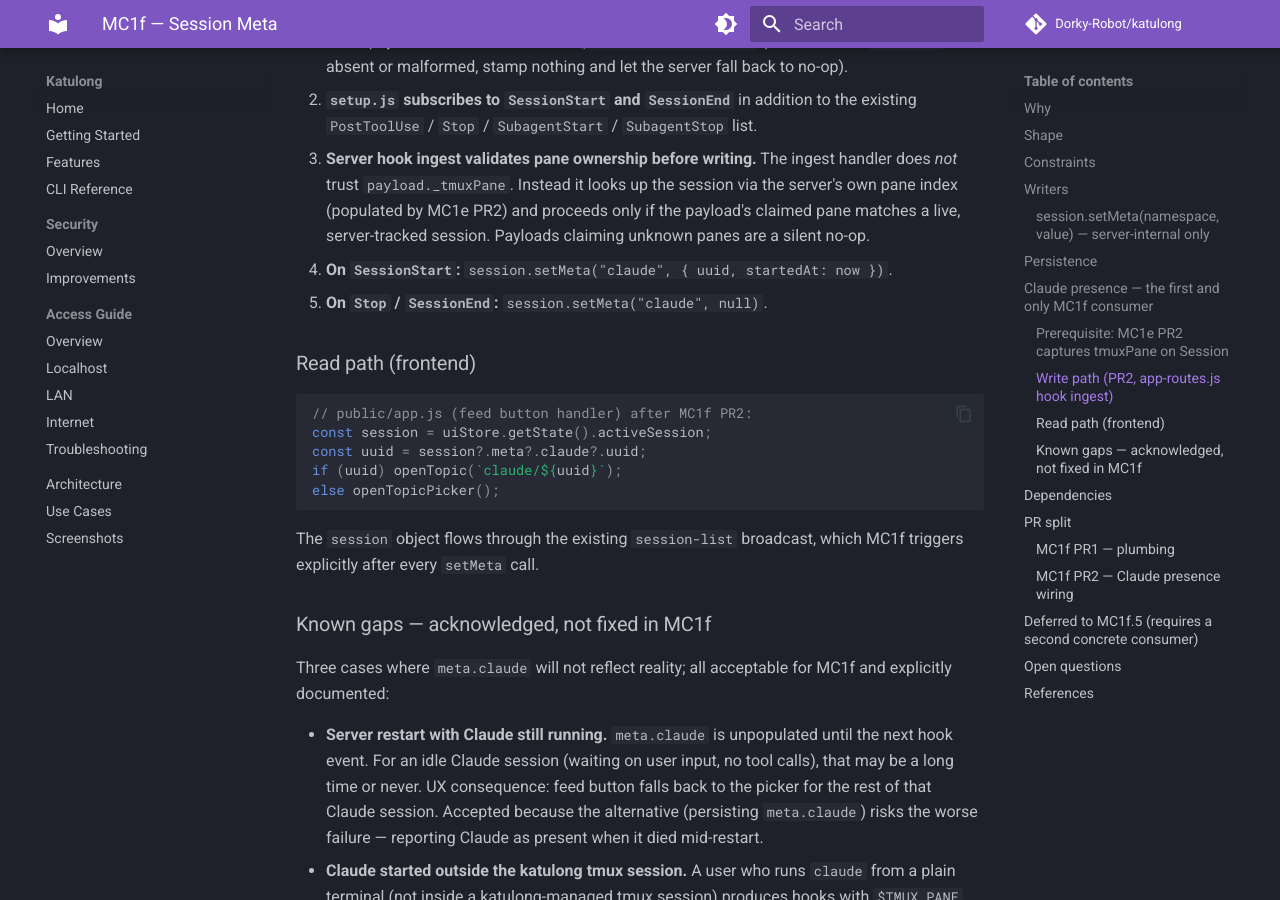
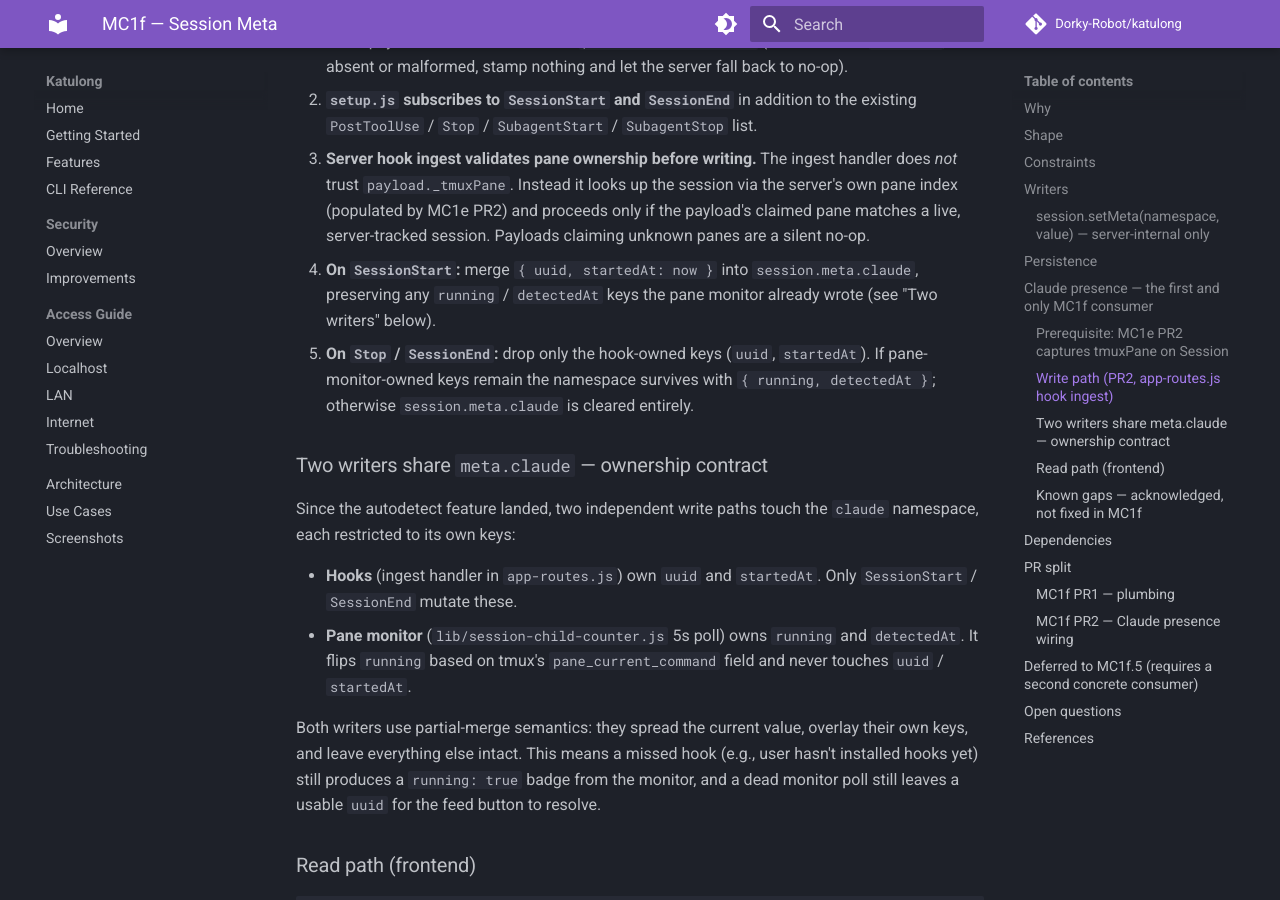
Before and after one commit to Dorky-Robot/katulong, an MkDocs documentation site: the page built from docs/session-meta.md, in a window 1280 px wide and 900 px high, scrolled down 3213 px. Built offline with MkDocs 1.6.1 and Material for MkDocs 9.7.7, drawn with Linux system fonts in a browser that asks for light colours; comment, search, counter and statistics services are not loaded.

Commit message:
address PR #604 review findings
- Atomic write in claude-hooks.js (temp + rename) to match
  CLAUDE.md's "auth-adjacent state writes must be atomic" rule;
  prevents two concurrent install clicks from truncating each
  other and silently dropping the user's other Claude hooks.
- Drain request body on POST /api/claude-hooks/install via
  readBody(req, 256). The route takes no body, but without the
  drain an authenticated attacker could buffer up to the OS TCP
  window. Matches every other mutating route's pattern.
- Strip absolute settingsPath from both /api/claude-hooks/*
  responses before they leave the server. Consistent with the
  publicMeta filter that already strips transcriptPath — the
  client only needs the boolean fields, not the host home dir.
- Extract syncClaudePresenceIndicator() in public/app.js so the
  sessionStore and uiStore subscribers stop duplicating their
  bodies line-for-line.
- Update docs/session-meta.md: SessionEnd no longer does a blanket
  setMeta("claude", null); it drops only hook-owned keys. Adds a
  "Two writers" section documenting the hook/monitor ownership
  contract (hooks own uuid/startedAt; pane monitor owns
  running/detectedAt) so the next reader doesn't reintroduce a
  full-replace.

```diff
--- a/docs/session-meta.md
+++ b/docs/session-meta.md
@@ -159,8 +159,30 @@ hook payloads.
    MC1e PR2) and proceeds only if the payload's claimed pane matches
    a live, server-tracked session. Payloads claiming unknown panes are
    a silent no-op.
-4. **On `SessionStart`:** `session.setMeta("claude", { uuid, startedAt: now })`.
-5. **On `Stop` / `SessionEnd`:** `session.setMeta("claude", null)`.
+4. **On `SessionStart`:** merge `{ uuid, startedAt: now }` into
+   `session.meta.claude`, preserving any `running` / `detectedAt`
+   keys the pane monitor already wrote (see "Two writers" below).
+5. **On `Stop` / `SessionEnd`:** drop only the hook-owned keys
+   (`uuid`, `startedAt`). If pane-monitor-owned keys remain the
+   namespace survives with `{ running, detectedAt }`; otherwise
+   `session.meta.claude` is cleared entirely.
+
+### Two writers share `meta.claude` — ownership contract
+
+Since the autodetect feature landed, two independent write paths touch
+the `claude` namespace, each restricted to its own keys:
+
+- **Hooks** (ingest handler in `app-routes.js`) own `uuid` and
+  `startedAt`. Only `SessionStart` / `SessionEnd` mutate these.
+- **Pane monitor** (`lib/session-child-counter.js` 5s poll) owns
+  `running` and `detectedAt`. It flips `running` based on tmux's
+  `pane_current_command` field and never touches `uuid` / `startedAt`.
+
+Both writers use partial-merge semantics: they spread the current
+value, overlay their own keys, and leave everything else intact. This
+means a missed hook (e.g., user hasn't installed hooks yet) still
+produces a `running: true` badge from the monitor, and a dead monitor
+poll still leaves a usable `uuid` for the feed button to resolve.
 
 ### Read path (frontend)
 
--- a/server.js
+++ b/server.js
@@ -257,7 +257,7 @@ const routes = [
     auth, csrf,
   }),
   ...createAppRoutes({
-    json, parseJSON, isAuthenticated, sessionManager,
+    json, parseJSON, readBody, isAuthenticated, sessionManager,
     bridge,
     configManager,
     __dirname, DATA_DIR, APP_VERSION,
```
Also changed, not shown: 3 other files.
